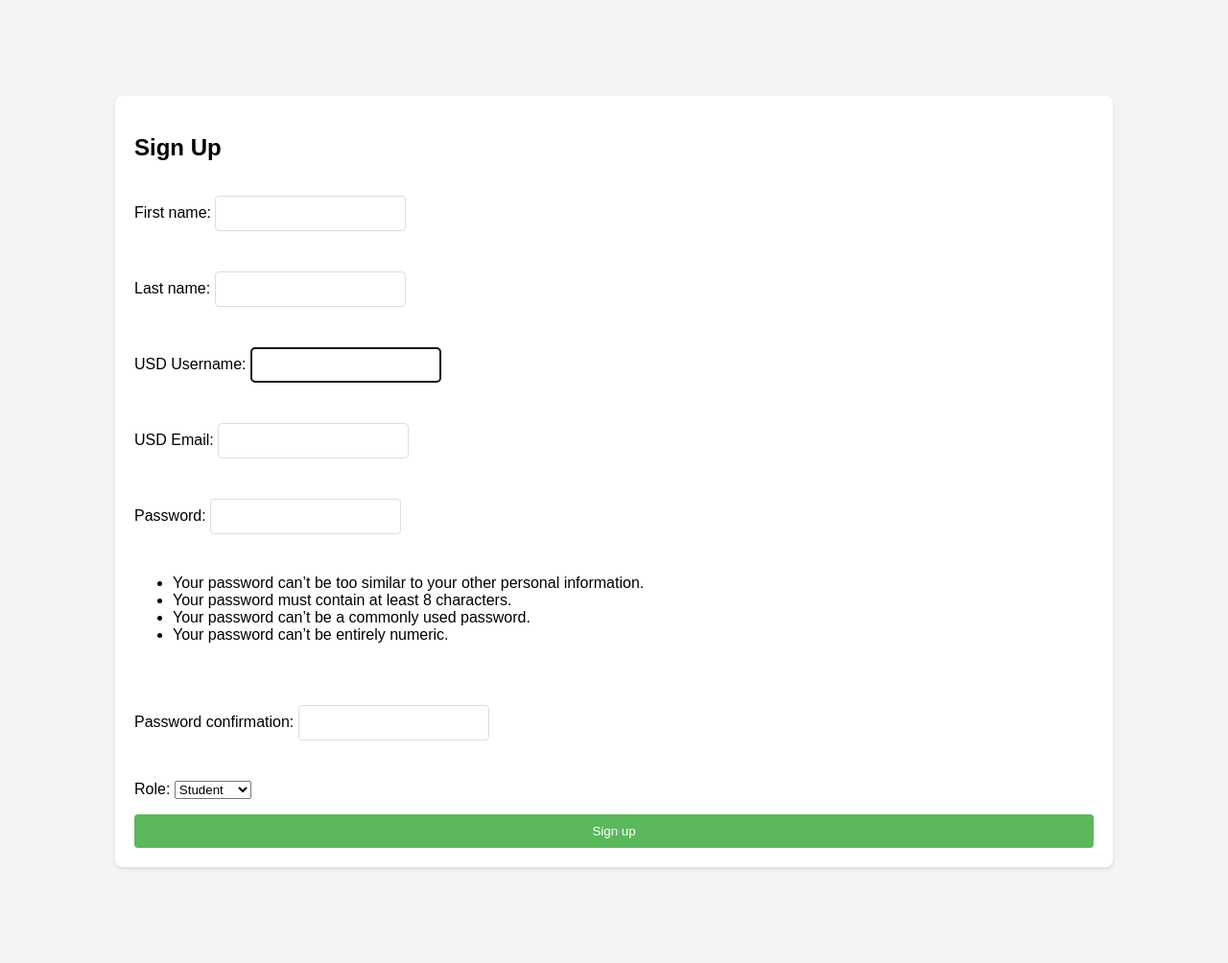
After one commit to hiromigonzalez/SatBot-Django-Hiromi, a Django app: page /chat/signup/ in a window 1280 px wide. The commit adds this page. Shown: the whole page at 96% size. Run offline with Django 5.2, Linux system fonts and the light colour scheme; parts of the project's set-up code (start-up, migrations or seed data) failed here and were passed over.

Commit message:
Updated with login/signup features

```diff
--- a/DjangoChatbot/DjangoChatbot/urls.py
+++ b/DjangoChatbot/DjangoChatbot/urls.py
@@ -1,13 +1,30 @@
+"""
+URL configuration for DjangoChatbot project.
+
+The `urlpatterns` list routes URLs to views. For more information please see:
+    https://docs.djangoproject.com/en/5.0/topics/http/urls/
+Examples:
+Function views
+    1. Add an import:  from my_app import views
+    2. Add a URL to urlpatterns:  path('', views.home, name='home')
+Class-based views
+    1. Add an import:  from other_app.views import Home
+    2. Add a URL to urlpatterns:  path('', Home.as_view(), name='home')
+Including another URLconf
+    1. Import the include() function: from django.urls import include, path
+    2. Add a URL to urlpatterns:  path('blog/', include('blog.urls'))
+"""
 # DjangoChatbot/urls.py
 
 from django.contrib import admin
 from django.urls import path, include
-from django.contrib.auth.views import LoginView
-from chat.views import redirect_to_chat  # Assuming you have this for post-login redirection
+from django.shortcuts import redirect
+from django.contrib.auth import views as auth_views
 
 urlpatterns = [
     path('admin/', admin.site.urls),
-    path('', LoginView.as_view(template_name='registration/login.html'), name='root'),  # Using Django's LoginView for the root
-    path('chat/', include(('chat.urls', 'chat'))),
-    path('login/', LoginView.as_view(template_name='registration/login.html'), name='login'),  # Using Django's LoginView
+    path('chat/', include(('chat.urls', 'chat'), namespace='chat')),
+    path('', lambda request: redirect('chat:login', permanent=False)),  # Redirect from root to login
+    path('login/', auth_views.LoginView.as_view(), name='login'),
+    path('logout/', auth_views.LogoutView.as_view(), name='logout')
 ]
--- /dev/null
+++ b/DjangoChatbot/chat/forms.py
@@ -0,0 +1,16 @@
+from django import forms
+from django.contrib.auth.forms import UserCreationForm
+from django.utils.translation import gettext_lazy as _
+from .models import CustomUser
+
+class CustomUserCreationForm(UserCreationForm):
+    class Meta(UserCreationForm.Meta):
+        model = CustomUser
+        fields = ('first_name', 'last_name', 'username', 'email', 'password1', 'password2', 'role')
+
+    def __init__(self, *args, **kwargs):
+        super(CustomUserCreationForm, self).__init__(*args, **kwargs)
+        self.fields['username'].label = "USD Username"
+        self.fields['email'].label = "USD Email"
+        self.fields['username'].help_text = ""
+        self.fields['password2'].help_text = ""
--- a/DjangoChatbot/chat/models.py
+++ b/DjangoChatbot/chat/models.py
@@ -0,0 +1,13 @@
+from django.contrib.auth.models import AbstractUser
+from django.db import models
+
+class CustomUser(AbstractUser):
+    USER_ROLES = (
+        ('student', 'Student'),
+        ('professor', 'Professor'),
+    )
+    role = models.CharField(max_length=10, choices=USER_ROLES, default='student')
+    user_id = models.BigAutoField(primary_key=True)  # Using BigAutoField for future-proofing
+
+    def __str__(self):
+        return self.username
--- /dev/null
+++ b/DjangoChatbot/chat/templates/chat/signup.html
@@ -0,0 +1,56 @@
+<!DOCTYPE html>
+<html lang="en">
+<head>
+    <meta charset="UTF-8">
+    <meta name="viewport" content="width=device-width, initial-scale=5.0">
+    <title>Sign Up</title>
+    <style>
+        body {
+            font-family: Arial, sans-serif;
+            background-color: #f4f4f4;
+            margin: 0;
+            padding: 0;
+        }
+        .form-container {
+            width: 1000px;
+            margin: 100px auto;
+            padding: 20px;
+            background: #fff;
+            border-radius: 8px;
+            box-shadow: 0 2px 4px rgba(0, 0, 0, 0.1);
+        }
+        form {
+            display: flex;
+            flex-direction: column;
+        }
+        input {
+            margin-bottom: 10px;
+            padding: 10px;
+            border: 1px solid #ddd;
+            border-radius: 4px;
+            box-sizing: border-box;
+        }
+        button {
+            padding: 10px;
+            border: none;
+            border-radius: 4px;
+            background-color: #5cb85c;
+            color: white;
+            cursor: pointer;
+        }
+        button:hover {
+            background-color: #4cae4c;
+        }
+    </style>
+</head>
+<body>
+    <div class="form-container">
+        <h2>Sign Up</h2>
+        <form method="post">
+            {% csrf_token %}
+            {{ form.as_p }}
+            <button type="submit">Sign up</button>
+        </form>
+    </div>
+</body>
+</html>
--- a/DjangoChatbot/chat/urls.py
+++ b/DjangoChatbot/chat/urls.py
@@ -1,15 +1,12 @@
 # chat/urls.py
 from django.urls import path
 from . import views
-from django.conf import settings
-from django.conf.urls.static import static
+from .views import chat_home, login_view, signup_view
+
+app_name = 'chat'  # Namespace
 
 urlpatterns = [
-    path('', views.chat_home, name='chat_home'),
-    path('login/', views.login_view, name='login'),
+    path('', chat_home, name='chat_home'),
+    path('login/', login_view, name='login'),
+    path('signup/', signup_view, name='signup'),
 ]
-
-STATIC_URL = '/static/'
-
-if settings.DEBUG:
-    urlpatterns += static(settings.STATIC_URL, document_root=settings.STATIC_ROOT)
--- a/DjangoChatbot/chat/views.py
+++ b/DjangoChatbot/chat/views.py
@@ -1,12 +1,38 @@
 # chat/views.py
-
+from django.contrib.auth import authenticate, login
+from django.contrib.auth.forms import AuthenticationForm
 from django.shortcuts import render, redirect
+from .forms import CustomUserCreationForm
 
 def chat_home(request):
     return render(request, 'chat/chatbot.html')
 
-def redirect_to_chat(request):
-    return redirect('chat/')
+def login_view(request):
+    if request.method == 'POST':
+        form = AuthenticationForm(request, data=request.POST)
+        if form.is_valid():
+            username = form.cleaned_data.get('username')
+            password = form.cleaned_data.get('password')
+            user = authenticate(username=username, password=password)
+            if user is not None:
+                login(request, user)
+                return redirect('chat:chat_home')  # Use your 'chat' namespace here
+            else:
+                return render(request, 'chat/login.html', {'form': form, 'error': 'Invalid username or password.'})
+    else:
+        form = AuthenticationForm()
+    return render(request, 'chat/login.html', {'form': form})
 
-def login_view(request):
-    return render(request, 'chat/login.html')
+def signup_view(request):
+    if request.method == 'POST':
+        form = CustomUserCreationForm(request.POST)
+        if form.is_valid():
+            form.save()
+            username = form.cleaned_data.get('username')
+            raw_password = form.cleaned_data.get('password1')
+            user = authenticate(username=username, password=raw_password)
+            login(request, user)
+            return redirect('chat:chat_home')
+    else:
+        form = CustomUserCreationForm()
+    return render(request, 'chat/signup.html', {'form': form})
```
Also changed, not shown: DjangoChatbot/DjangoChatbot/settings.py (+13 -13 lines), DjangoChatbot/chat/templates/chat/login.html (+10 -1 lines), DjangoChatbot/chat/migrations/0001_initial.py (added), DjangoChatbot/chat/migrations/__init__.py (added), 5 other files.
